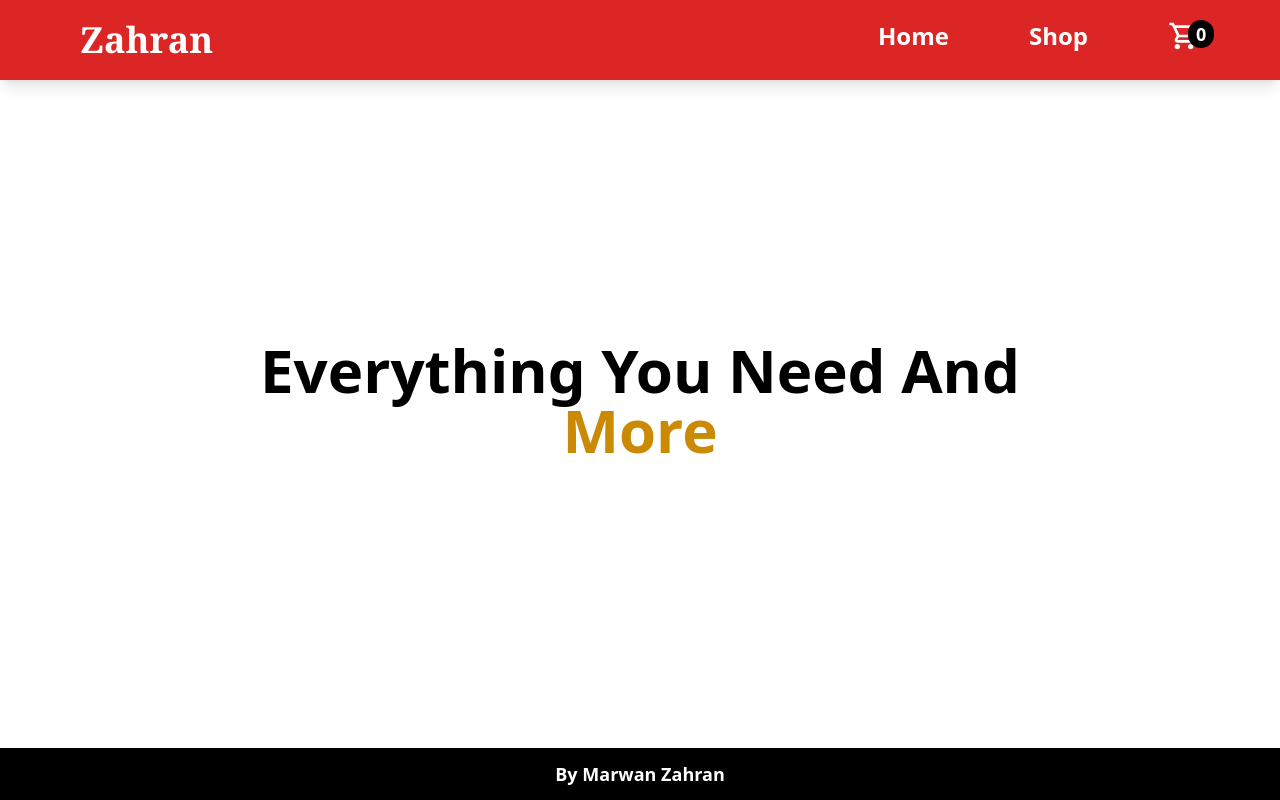
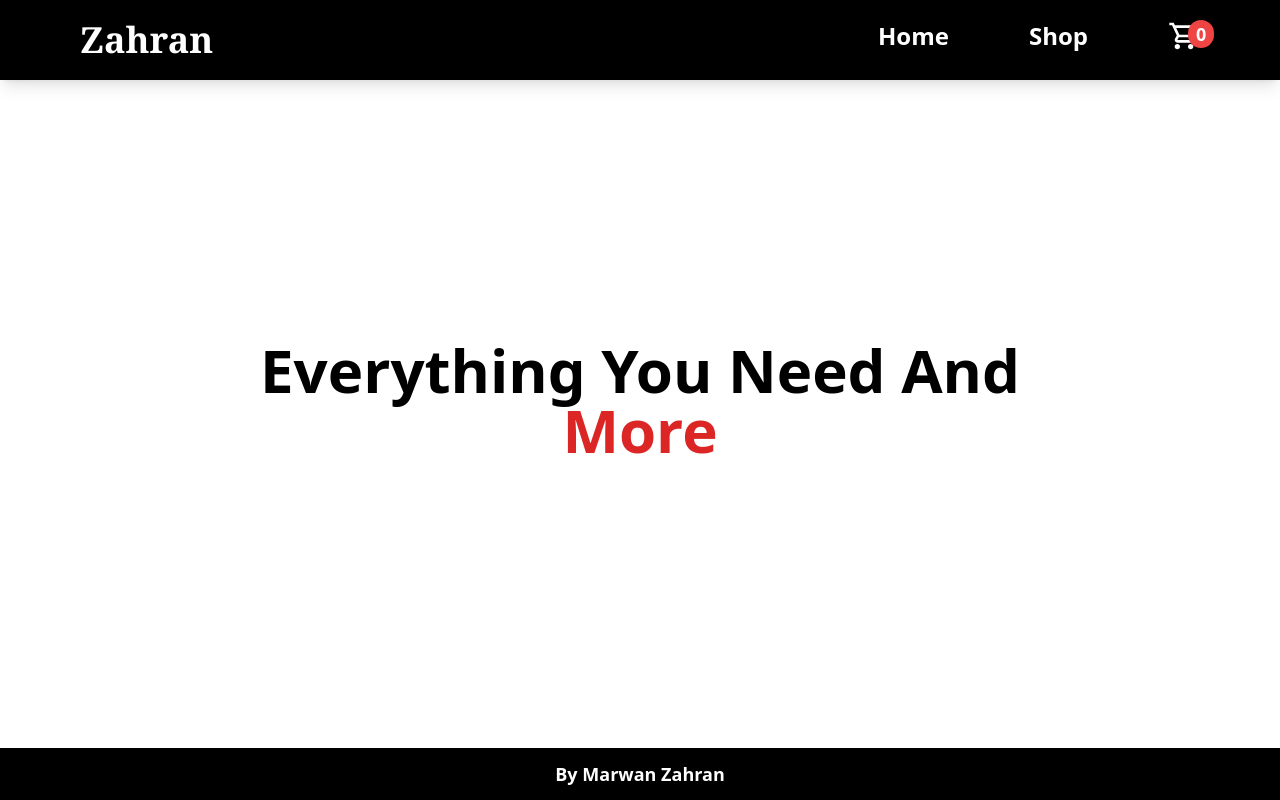
Before and after one commit to MarwanZahran25/Shopping-Cart, a React (Vite) app: page / in a window 1280 px wide. Built offline with nearby package versions, Linux system fonts and the light colour scheme.

Commit message:
changed the styling

```diff
--- a/src/components/Home.jsx
+++ b/src/components/Home.jsx
@@ -7,7 +7,7 @@ export default function Home() {
         Everything You Need And <br />
         <Link
           to={"/shop"}
-          className="text-center font-extrabold text-yellow-600 flex justify-center "
+          className="text-center font-extrabold text-red-600 flex justify-center "
         >
           More
         </Link>
--- a/src/components/Navbar.jsx
+++ b/src/components/Navbar.jsx
@@ -4,7 +4,7 @@ import Carticon from "./Carticon";
 import { Link } from "react-router-dom";
 export default function Navbar({ products = 0 }) {
   return (
-    <nav className="w-full bg-red-600 text-white px-2 font-bold flex lg:flex-row md:flex-row flex-col md:justify-between lg:justify-between py-5 gap-3 lg:px-20 sticky   shadow-lg ">
+    <nav className="w-full bg-black text-white px-2 font-bold flex lg:flex-row md:flex-row flex-col md:justify-between lg:justify-between py-5 gap-3 lg:px-20 sticky   shadow-lg ">
       <Link to={"/"}>
         <div className="text-4xl text-center font-serif ">Zahran</div>
       </Link>
@@ -19,7 +19,7 @@ export default function Navbar({ products = 0 }) {
           <Link to={"/cart"}>
             <li className="relative">
               <Carticon />
-              <p className="bg-black rounded-full absolute px-2 top-0 text-lg left-5">
+              <p className="bg-red-500 rounded-full absolute px-2 top-0 text-lg left-5">
                 {products}
               </p>
             </li>
--- a/src/components/ProductCard.jsx
+++ b/src/components/ProductCard.jsx
@@ -1,14 +1,16 @@
+/* eslint-disable react/prop-types */
 import StarIcon from "../components/StarIcon";
 import Addtocartbtn from "./Addtocartbtn";
 
 export default function ProductCard({ product, onclick, isAdded }) {
   return (
-    <div className="max-w-[300px] shadow-xl -2 border-gray-300 rounded-sm p-4 flex flex-col items-center justify-between  gap-2 font-semibold">
+    <div className="max-w-[300px] shadow-2xl  border-gray-300 rounded-lg p-4 flex flex-col items-center justify-between  gap-2 font-semibold">
       <img
         src={product.image}
         alt={product.title}
-        height="auto"
-        className="w-40"
+        width='auto'
+
+        className="w-40 h-56"
       />
       <h1>{product.title}</h1>
       <ul className="flex self-start gap-3">
```
